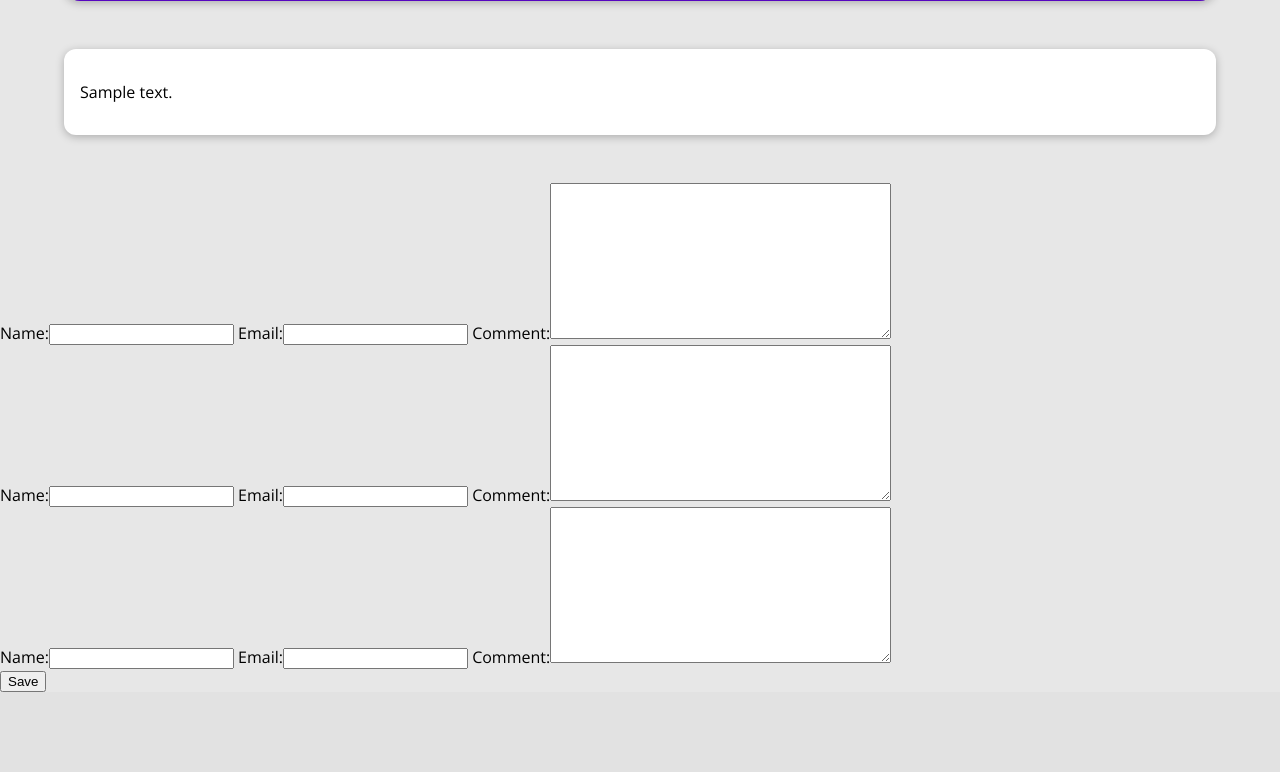
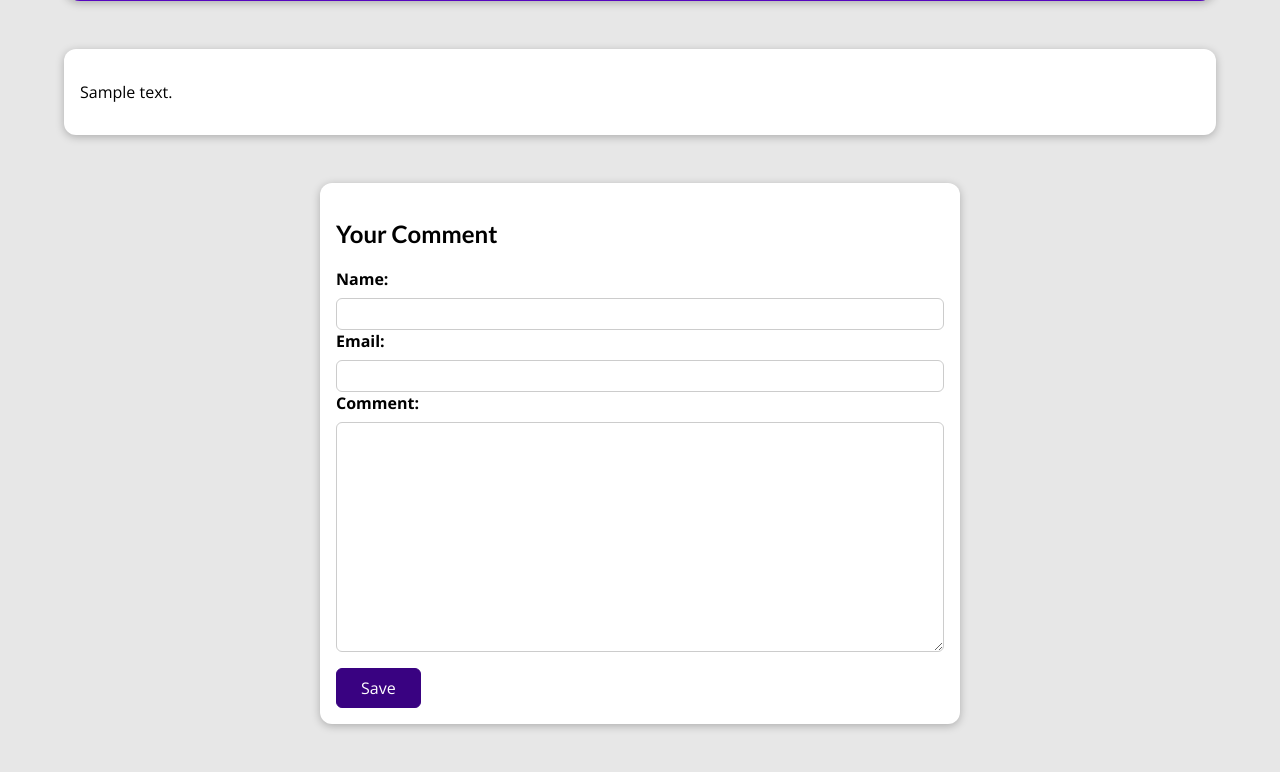
Before and after one commit to eusoncode/Blogs, a Django app: the page made by blogs/templates/blogs/post-detail.html in a window 1280 px wide. Shown: the part 479-1251 px from the top of the page. Before the commit the page ends 1171 px from the top, so only its background shows below. Run offline with Django 3.2, Linux system fonts and the light colour scheme; tables that the repository leaves empty hold one stand-in row (Sample ...).

Commit message:
Added form for comments

```diff
--- a/blogs/static/blogs/styles/post-detail.css
+++ b/blogs/static/blogs/styles/post-detail.css
@@ -74,6 +74,48 @@ main {
   border-radius: 8px;
 }
 
+#comment-form {
+  margin: 3rem auto;
+  width: 90%;
+  max-width: 40rem;
+  border-radius: 12px;
+  background-color: white;
+  box-shadow: 0 2px 8px rgba(0,0,0,0.25);
+  padding: 1rem;
+}
+
+#comment-form button {
+  font: inherit;
+  background-color: #390281;
+  color: white;
+  border: 1px solid #390281;
+  padding: 0.5rem 1.5rem;
+  border-radius: 6px;
+  cursor: pointer;
+}
+
+#comment-form button:hover,
+#comment-form button:active {
+  background-color: #4f0ba7;
+  border-color:  #4f0ba7;
+}
+
 .form-control {
+  margin-bottom: 1rem;
+}
 
+.form-control label {
+  font-weight: bold;
+  margin-bottom: 0.5em;
+  display: block;
 }
+
+.form-control input,
+.form-control textarea {
+  display: block;
+  width: 100%;
+  font: inherit;
+  padding: 0.25rem;
+  border-radius: 6px;
+  border: 1px solid #ccc;
+}
--- a/blogs/templates/blogs/post-detail.html
+++ b/blogs/templates/blogs/post-detail.html
@@ -28,16 +28,17 @@
   <p>{{post.content|linebreaks}}</p>
 </main>
 
-<div>
+<section id="comment-form">
+  <h2>Your Comment</h2>
   <form>
-    {%for form_field in comment_form%}
-      <div class="form-control">
-        {{comment_form.labels}}
-        {{comment_form}}
-        {{comment_form.errors}}
-      </div>
-    {%endfor%}
+    <!-- {%for form_field in comment_form%}
+    {%endfor%} -->
+    <div class="form-control">
+      {{comment_form.labels}}
+      {{comment_form}}
+      {{comment_form.errors}}
+    </div>
     <button>Save</button>
   </form>
-</div>
+</section>
 {% endblock %}
```
